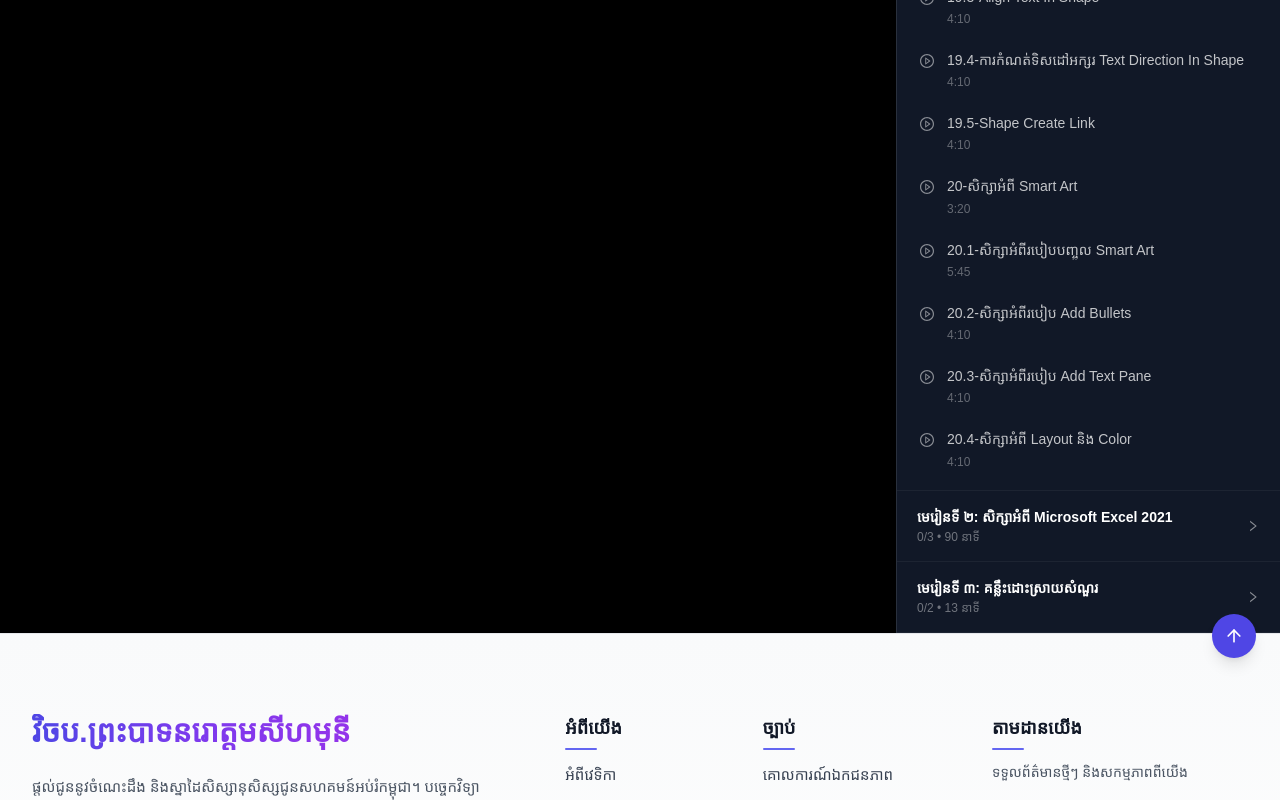
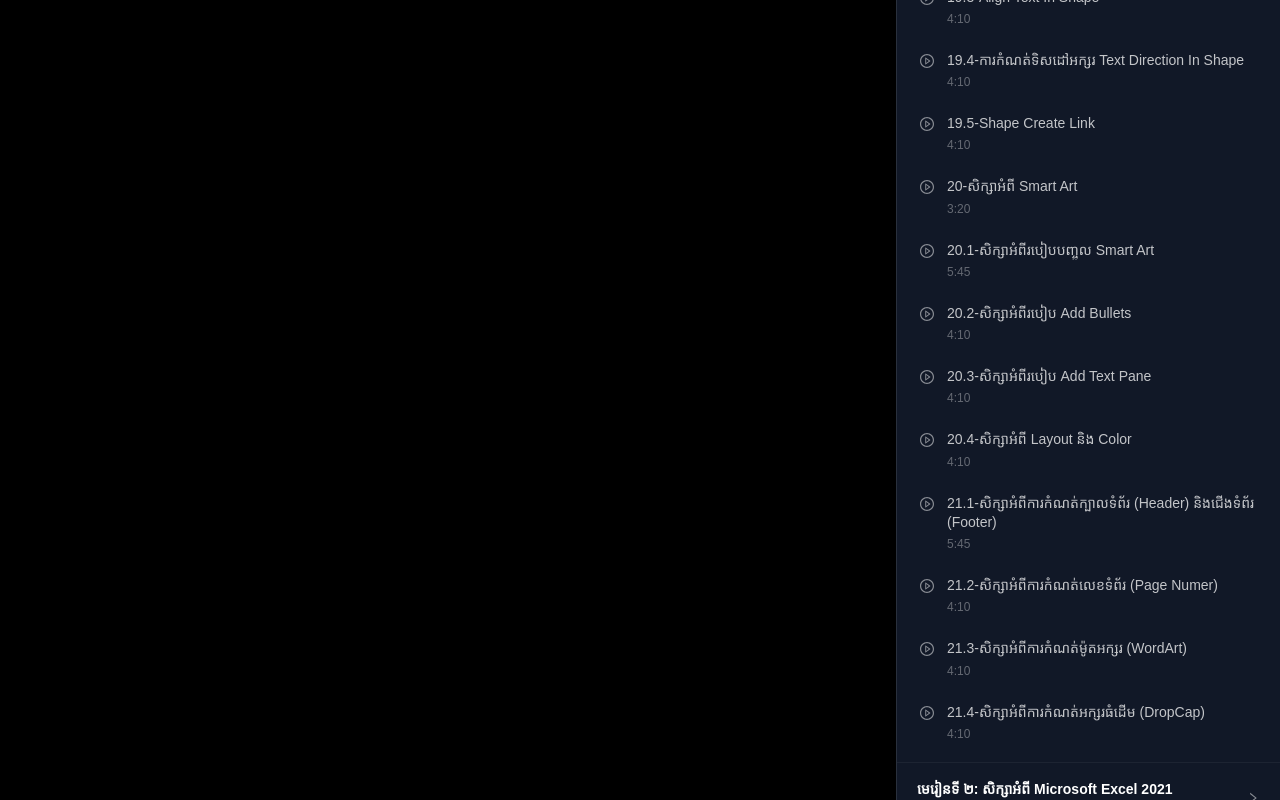
Before and after one commit to VeasnaNIE2025/SchoolApp, a React (Vite) app: page /videos in a window 1280 px wide. Shown: the part 2000-2800 px from the top of the page. Built offline with nearby package versions, Linux system fonts and the light colour scheme; a web font is replaced by a local one.

Commit message:
Add word Lesson

```diff
--- a/src/page/videos/VideosPage.jsx
+++ b/src/page/videos/VideosPage.jsx
@@ -90,6 +90,11 @@ const curriculum = [
       { id: uid(), title: "20.2-សិក្សាអំពីរបៀប Add Bullets", duration: "4:10", done: false, url: "/Videos/Word/20-SmartArt/20.2-AddBullets.mp4" },
       { id: uid(), title: "20.3-សិក្សាអំពីរបៀប Add Text Pane", duration: "4:10", done: false, url: "/Videos/Word/20-SmartArt/20.3-AddText.mp4" },
       { id: uid(), title: "20.4-សិក្សាអំពី Layout និង Color", duration: "4:10", done: false, url: "/Videos/Word/20-SmartArt/20.4-ChangeLayoutAndColor.mp4" },
+
+      { id: uid(), title: "21.1-សិក្សាអំពីការកំណត់ក្បាលទំព័រ (Header) និងជើងទំព័រ (Footer)", duration: "5:45", done: false, url: "https://youtu.be/aonyoHQJS2Q" },
+      { id: uid(), title: "21.2-សិក្សាអំពីការកំណត់លេខទំព័រ (Page Numer)", duration: "4:10", done: false, url: "https://youtu.be/qUrTDZcb5sA" },
+      { id: uid(), title: "21.3-សិក្សាអំពីការកំណត់ម៉ូតអក្សរ (WordArt)", duration: "4:10", done: false, url: "https://youtu.be/g8qd6jPA86Y" },
+      { id: uid(), title: "21.4-សិក្សាអំពីការកំណត់អក្សរធំដើម (DropCap)", duration: "4:10", done: false, url: "https://youtu.be/CmB_1_CByC4" },
     ],
   },
   {
@@ -113,6 +118,7 @@ const curriculum = [
       { id: uid(), title: "7.3-COUNTA", duration: "5:50", done: false, url: "https://youtu.be/ClsKMuB4cyo" },
       { id: uid(), title: "7.4-COUNTIF", duration: "6:00", done: false, url: "https://youtu.be/JWm7zSgLW5o" },
       { id: uid(), title: "7.5-COUNTIFS", duration: "7:30", done: false, url: "https://youtu.be/jnrvlobFhKM" },
+
     ],
   },
   {
```
